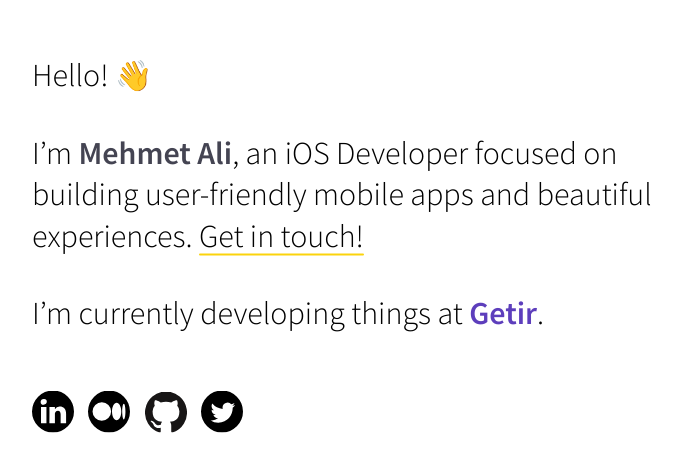
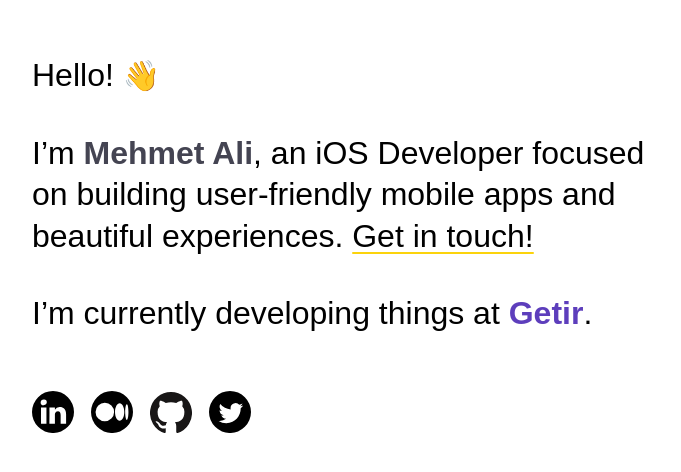
Before and after one commit to mehmetalickr/mehmetalickr.github.io, a plain HTML site: page index.html in a window 1280 px wide. Shown: the part 152-624 px from the top of the page, without its empty margins (96-777 px from the left). Drawn offline with Linux system fonts and the light colour scheme.

Commit message:
Change font

```diff
--- a/index.html
+++ b/index.html
@@ -13,7 +13,7 @@
 
     <link rel="preconnect" href="https://fonts.googleapis.com">
     <link rel="preconnect" href="https://fonts.gstatic.com" crossorigin>
-    <link href="https://fonts.googleapis.com/css2?family=Source+Sans+Pro:wght@300;600&display=swap" rel="stylesheet">
+    <link href="https://fonts.googleapis.com/css2?family=Space+Grotesk:wght@300&display=swap" rel="stylesheet">
 
     <style type="text/css">
         html, body {
```
